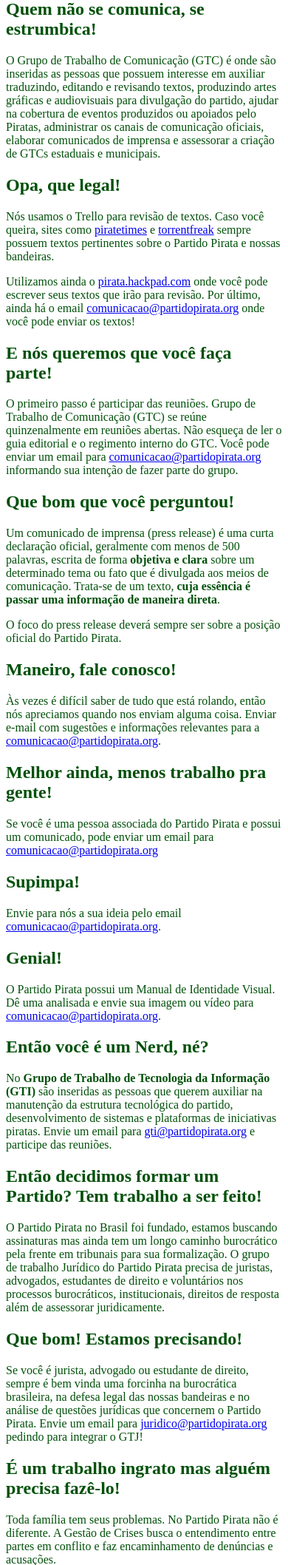
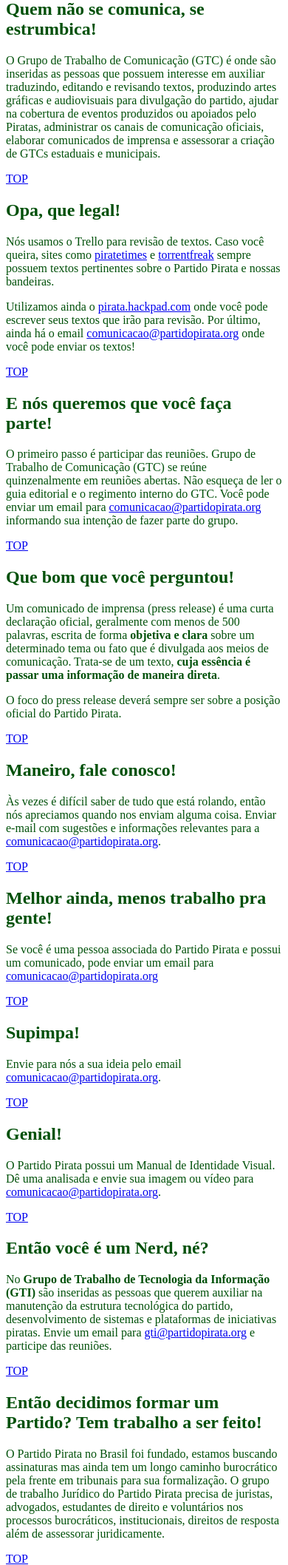
Before and after one commit to carloscosta/apoio-piratas, a Django app: page /volunteer/ in a window 390 px wide. Shown: the part 283-2399 px from the top of the page at 74% size. Run offline with Django 3.2, Linux system fonts and the light colour scheme; some libraries are stand-ins or nearby versions.

Commit message:
I have finished the volunteer menu, responsive mobile first

```diff
--- a/apoio/apoio/templates/apoio/footer.html
+++ b/apoio/apoio/templates/apoio/footer.html
@@ -98,20 +98,28 @@
               $(".output").children("div").hide();
               if (col1 == 0) {
                 $("#press").children().eq(col3).show();
+                window.location.href = "#press";
               } else if (col1 == 1) {
                 $("#press2").children().eq(col3).show();
+                window.location.href = "#press2";
               } else if (col1 == 2) {
                 $("#designs").children().eq(col3).show();
+                window.location.href = "#designs";
               } else if (col1 == 3) {
                 $("#gti").children().eq(col3).show();
+                window.location.href = "#gti";
               } else if (col1 == 4) {
                 $("#gtj").children().eq(col3).show();
+                window.location.href = "#gtj";
               } else if (col1 == 5) {
                 $("#policy").children().eq(col3).show();
+                window.location.href = "#policy";
               } else if (col1 == 6) {
                 $("#inter").children().eq(col3).show();
+                window.location.href = "#inter";
               } else if (col1 == 7) {
                 $("#proposta").children().eq(col3).show();
+                window.location.href = "#proposta";
               }
             });
           });
--- a/apoio/apoio/templates/apoio/volunteer.html
+++ b/apoio/apoio/templates/apoio/volunteer.html
@@ -15,6 +15,7 @@
     </nav>
 
     <section layout="center v-padding-30">
+        <div layout="center h-padding-10">
             <table id="columns">
               <tr>
                 <td style="border-right: #522E91 solid thin;">
@@ -30,6 +31,7 @@
                 </td>
               </tr>
             </table>
+        </div>
 
         <div id="press" class="output">
             <!-- O que é o Grupo de Trabalho de Comunicação? -->
@@ -43,6 +45,7 @@
                     canais de comunicação oficiais, elaborar comunicados de imprensa e assessorar
                     a criação de GTCs estaduais e municipais.
                 </p>
+                <a href="#" layout="center">TOP</a>
             </div>
             <!-- Eu escrevi um texto ou quero ajudar em revisar ou traduzir  -->
             <div>
@@ -59,6 +62,7 @@
                     email <a href="mailto:comunicacao@partidopirata.org">comunicacao@partidopirata.org</a>
                     onde você pode enviar os textos!
                 </p>
+                <a href="#" layout="center">TOP</a>
             </div>
             <!-- Eu quero fazer parte do Grupo de Comunicação -->
             <div>
@@ -70,6 +74,7 @@
                     <a href="mailto:comunicacao@partidopirata.org">comunicacao@partidopirata.org</a>
                     informando sua intenção de fazer parte do grupo.
                 </p>
+                <a href="#" layout="center">TOP</a>
             </div>
         </div><!-- div id="press" class="output" -->
 
@@ -86,6 +91,7 @@
                 <p layout="h-margin-15">
                     O foco do press release deverá sempre ser sobre a posição oficial do Partido Pirata.
                 </p>
+                <a href="#" layout="center">TOP</a>
             </div>
             <!-- Tenho uma ideia para um Comunicado de Imprensa. O que fazer? -->
             <div>
@@ -95,6 +101,7 @@
                     enviam alguma coisa. Enviar e-mail com sugestões e informações relevantes para a
                     <a href="mailto:comunicacao@partidopirata.org">comunicacao@partidopirata.org</a>.
                 </p>
+                <a href="#" layout="center">TOP</a>
             </div>
             <!-- Escrevi um Comunicado de Imprensa. Como proceder? -->
             <div>
@@ -103,6 +110,7 @@
                     Se você é uma pessoa associada do Partido Pirata e possui um comunicado, pode enviar
                     um email para <a href="mailto:comunicacao@partidopirata.org">comunicacao@partidopirata.org</a>
                 </p>
+                <a href="#" layout="center">TOP</a>
             </div>
         </div><!-- div id="press2" class="output" -->
 
@@ -114,6 +122,7 @@
                     Envie para nós a sua ideia pelo email
                     <a href="mailto:comunicacao@partidopirata.org">comunicacao@partidopirata.org</a>.
                 </p>
+                <a href="#" layout="center">TOP</a>
             </div>
 
             <!-- Eu fiz uma imagem ou um vídeo -->
@@ -124,6 +133,7 @@
                     Dê uma analisada e envie sua imagem ou vídeo para
                     <a href="mailto:comunicacao@partidopirata.org">comunicacao@partidopirata.org</a>.
                 </p>
+                <a href="#" layout="center">TOP</a>
             </div>
         </div><!-- div id="designs" class="output" -->
 
@@ -137,6 +147,7 @@
                     plataformas de iniciativas piratas. Envie um email para <a href='mailto:gti@partidopirata.org'>gti@partidopirata.org</a>
                     e participe das reuniões.
                 </p>
+                <a href="#" layout="center">TOP</a>
             </div>
         </div><!-- div id="gti" class="output" -->
 
@@ -150,6 +161,7 @@
                     Pirata precisa de juristas, advogados, estudantes de direito e voluntários nos processos burocráticos,
                     institucionais, direitos de resposta além de assessorar juridicamente.
                 </p>
+                <a href="#" layout="center">TOP</a>
             </div>
             <!-- Quero ser parte do Jurídico do Partido Pirata -->
             <div>
@@ -160,6 +172,7 @@
                     Envie um email para <a href="mailto:juridico@partidopirata.org">juridico@partidopirata.org</a>
                     pedindo para integrar o GTJ!
                 </p>
+                <a href="#" layout="center">TOP</a>
             </div>
         </div><!-- div id="gtj" class="output" -->
 
@@ -178,6 +191,7 @@
                     <a href='mailto:secretariageral@partidopirata.org'>secretariageral@partidopirata.org</a>
                     expressando sua intenção em concorrer ao cargo.
                 </p>
+                <a href="#" layout="center">TOP</a>
             </div>
         </div><!-- div id="policy" class="output" -->
 
@@ -197,6 +211,7 @@
                     transparência, vigilância, propriedade intelectual e direitos humanos, no intuito de
                     auxiliar na elaboração de campanhas e ações referentes.
                 </p>
+                <a href="#" layout="center">TOP</a>
             </div>
             <!-- Quero ser parte do grupo de Relações Internacionais -->
             <div>
@@ -205,6 +220,7 @@
                     Envie um email para <a href='comunicacao@partidopirata.org'>comunicacao@partidopirata.org</a>
                     e coloque na descrição do email "Eu quero ser parte do Grupo de Relações Internacionais do Partido Pirata." Ahoy!
                 </p>
+                <a href="#" layout="center">TOP</a>
             </div>
         </div><!-- div id="inter" class="output" -->
 
@@ -218,6 +234,7 @@
                     Propostas são documentos baseados em políticas do Partido Pirata. Pode ser uma petição,
                     um projeto de lei ou uma chamada para uma ação.
                 </p>
+                <a href="#" layout="center">TOP</a>
             </div>
             <!-- Eu tenho uma ideia para uma proposta -->
             <div>
@@ -229,6 +246,7 @@
                     <a href=' http://partidopirata.org/quem-somos/estrutura-nacional/documentos/programa/'>programa</a> do
                     Partido Pirata e converse com o coletivo pirata da sua região ou com associados piratas para elaborar a proposta!
                 </p>
+                <a href="#" layout="center">TOP</a>
             </div>
             <!-- O que é Loomio? -->
             <div>
@@ -248,6 +266,7 @@
                     e acessar o grupo Partido Pirata pelo link
                     <a href='https://www.loomio.org/g/Hmpbu4Tr/partido-pirata-no-brasil-pirate-party-in-brazil'>https://www.loomio.org/g/Hmpbu4Tr/partido-pirata-no-brasil-pirate-party-in-brazil</a>.
                </p>
+                <a href="#" layout="center">TOP</a>
             </div>
         </div><!-- div id="proposta" class="output" -->
 
```
Lines whose indentation alone changed are shown as unchanged.
